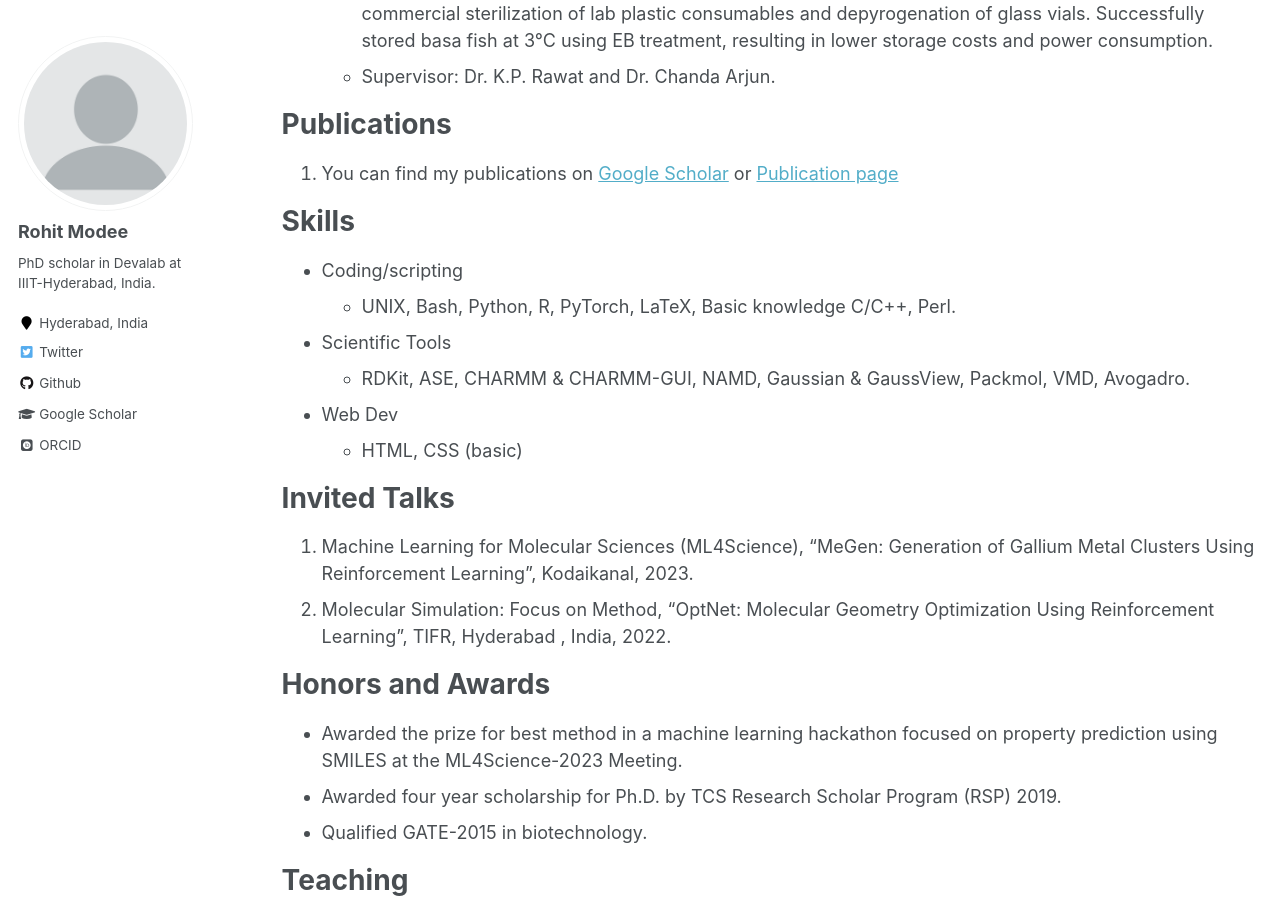
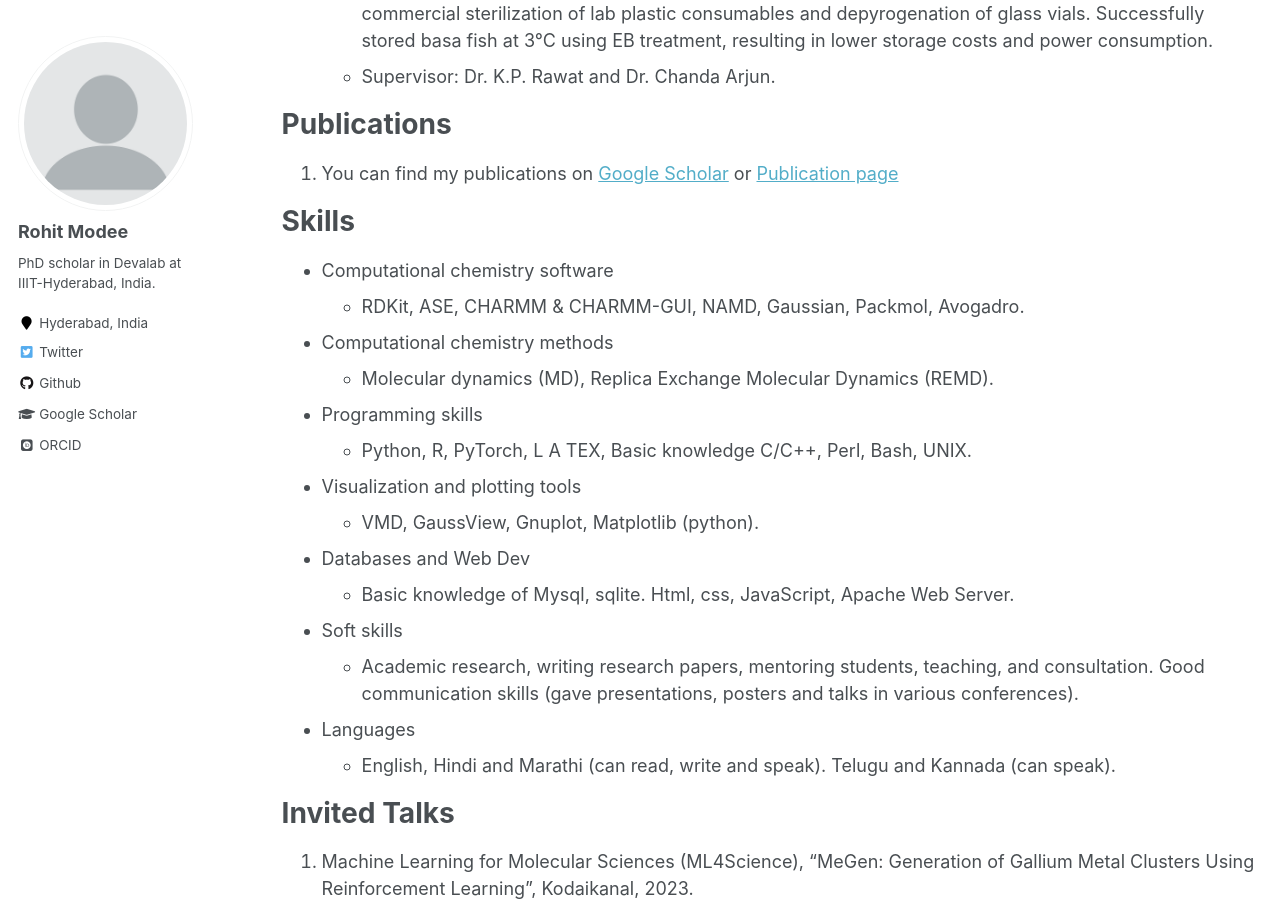
Before and after one commit to rohitmodee/rohitmodee.github.io, a Jekyll site: the page built from _pages/cv.md, in a window 1280 px wide and 900 px high, scrolled down 948 px. Built offline with Jekyll 4.4.1, drawn with Linux system fonts in a browser that asks for light colours; some web fonts are replaced.

Commit message:
updated skills

```diff
--- a/_pages/cv.md
+++ b/_pages/cv.md
@@ -51,12 +51,27 @@ Publications
 
 Skills
 ======
-* Coding/scripting
+<!-- * Coding/scripting
     * UNIX, Bash, Python, R, PyTorch, LaTeX, Basic knowledge C/C++, Perl.
 * Scientific Tools
     * RDKit, ASE, CHARMM & CHARMM-GUI, NAMD, Gaussian & GaussView, Packmol, VMD, Avogadro.
 * Web Dev
     * HTML, CSS (basic)
+ -->
+* Computational chemistry software
+    * RDKit, ASE, CHARMM & CHARMM-GUI, NAMD, Gaussian, Packmol, Avogadro.
+* Computational chemistry methods
+    * Molecular dynamics (MD), Replica Exchange Molecular Dynamics (REMD).
+* Programming skills
+    * Python, R, PyTorch, L A TEX, Basic knowledge C/C++, Perl, Bash, UNIX.
+* Visualization and plotting tools
+    * VMD, GaussView, Gnuplot, Matplotlib (python).
+* Databases and Web Dev
+    * Basic knowledge of Mysql, sqlite. Html, css, JavaScript, Apache Web Server.
+* Soft skills
+    * Academic research, writing research papers, mentoring students, teaching, and consultation. Good communication skills (gave presentations, posters and talks in various conferences).
+* Languages
+    * English, Hindi and Marathi (can read, write and speak). Telugu and Kannada (can speak).
 
 Invited Talks
 ============
```
